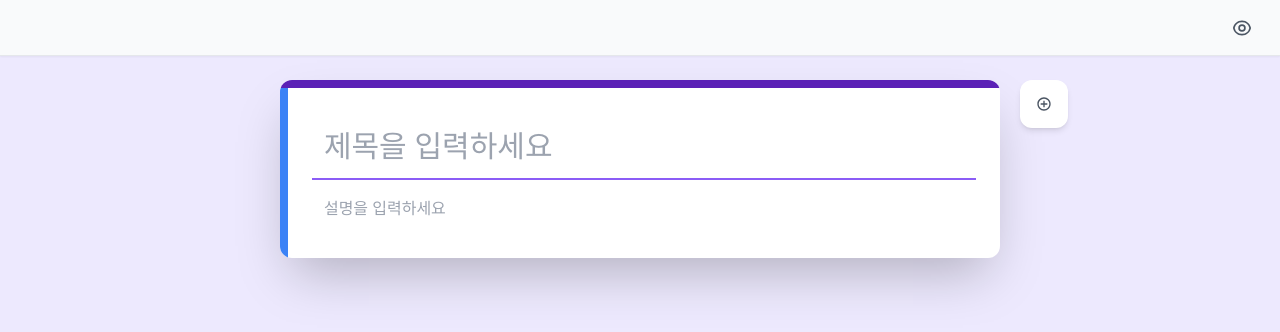
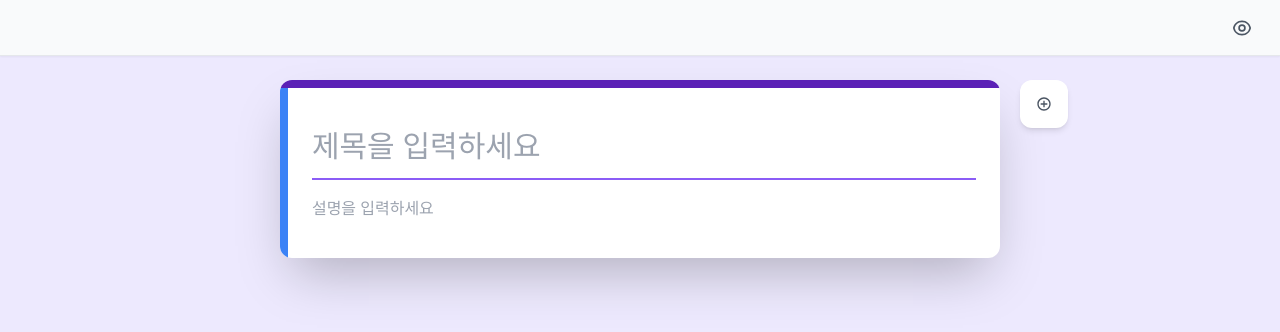
Before and after one commit to bh2980/googleFormClone, a React (Vite) app: page /editor in a window 1280 px wide. Shown: the top 332 px of the page. Built offline with nearby package versions, Linux system fonts and the light colour scheme.

Commit message:
design: input, textarea px 수정

```diff
--- a/src/component/common/Input.tsx
+++ b/src/component/common/Input.tsx
@@ -9,7 +9,7 @@ const Input = ({ className, innerRef, ...props }: InputProps) => {
     <div className={classMerge(["relative", className])}>
       <input
         ref={innerRef}
-        className={classMerge(["py-4", "px-3", "peer", "outline-none", "w-full", "bg-transparent"])}
+        className={classMerge(["py-4", "peer", "outline-none", "w-full", "bg-transparent"])}
         {...props}
       />
       <div
--- a/src/component/common/TextArea.tsx
+++ b/src/component/common/TextArea.tsx
@@ -9,7 +9,7 @@ const TextArea = ({ className, ...props }: TextAreaProps) => {
   return (
     <div className={classMerge(["relative", className])}>
       <textarea
-        className={classMerge(["peer", "w-full", "overflow-hidden", "py-2", "px-3", "outline-none", "resize-none"])}
+        className={classMerge(["peer", "w-full", "overflow-hidden", "py-2", "outline-none", "resize-none"])}
         onInput={handleInput}
         ref={textareaRef}
         {...props}
--- a/src/component/editor/QuestionBlock.tsx
+++ b/src/component/editor/QuestionBlock.tsx
@@ -83,7 +83,7 @@ const QuestionBlock = ({ questionID, handleDrag, ...props }: QuestionBlockProps)
             <>
               <Input
                 placeholder="질문"
-                className="w-full bg-gray-100 hover:bg-gray-200"
+                className="w-full px-3 bg-gray-100 hover:bg-gray-200"
                 onChange={changeQuestionContent}
                 value={questionContent}
                 innerRef={questionInputRef}
```
